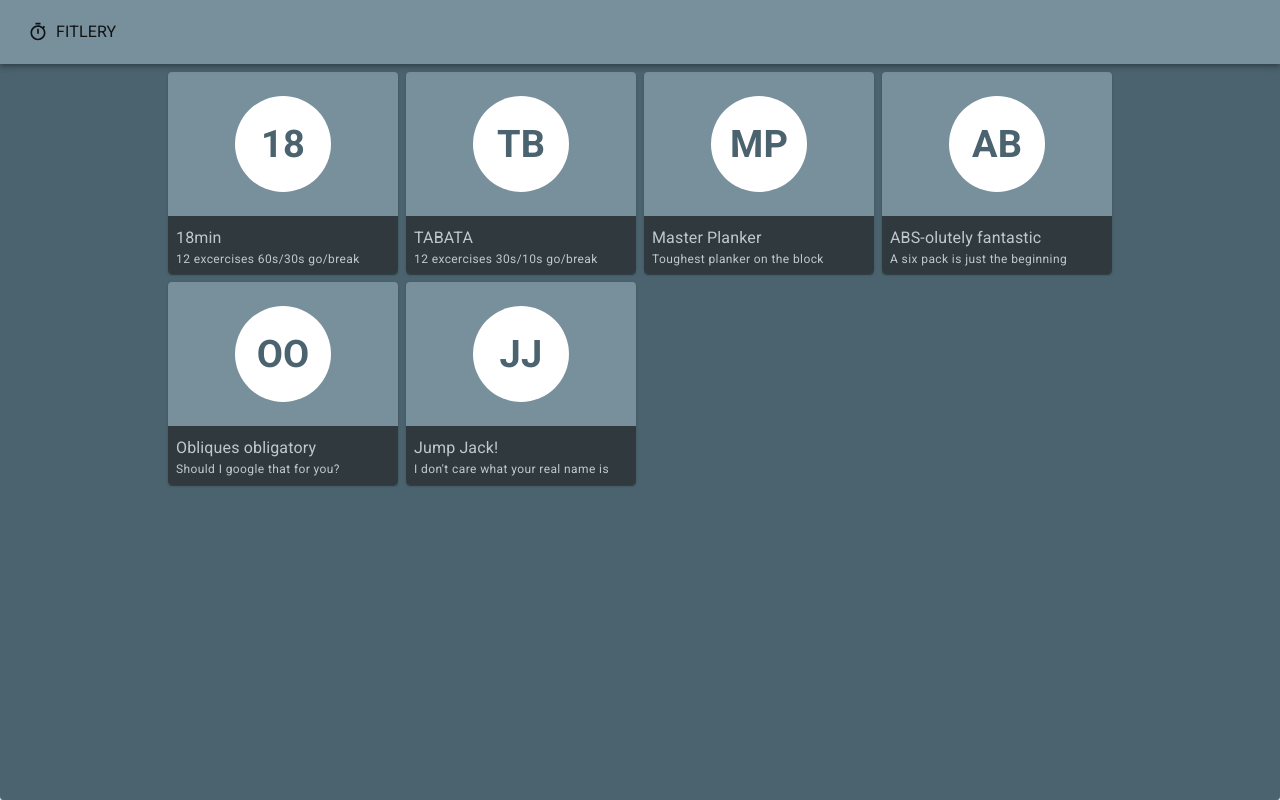
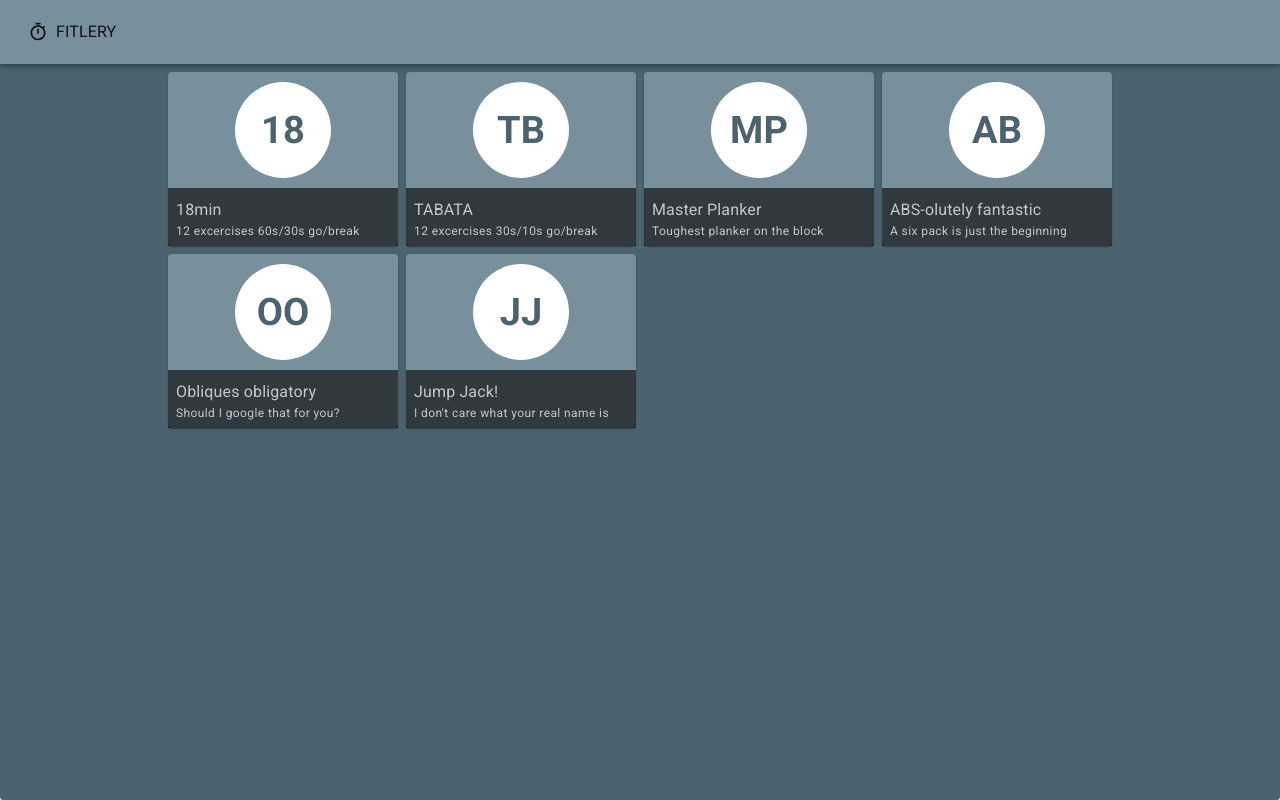
Before and after one commit to m00k/fitlery-web, a React (Create React App) app: page / in a window 1280 px wide. Built offline with nearby package versions, Linux system fonts and the light colour scheme.

Commit message:
style(workout): replace card with paper

```diff
--- a/src/workout/WorkoutList.tsx
+++ b/src/workout/WorkoutList.tsx
@@ -1,4 +1,4 @@
-import { Avatar, Card, Container, Typography } from '@material-ui/core';
+import { Avatar, Container, Paper, Typography } from '@material-ui/core';
 import { createStyles, makeStyles, Theme } from '@material-ui/core/styles';
 import React from 'react';
 import { workouts } from './data';
@@ -7,12 +7,12 @@ import { workouts } from './data';
 const useStyles = makeStyles((theme: Theme) =>
   createStyles({
     avatar: {
+      backgroundColor: theme.palette.background.paper,
+      color: theme.palette.secondary.dark,
       fontSize: theme.typography.h2.fontSize,
       fontWeight: theme.typography.fontWeightBold,
-      height: '6rem',
-      width: '6rem',
-      backgroundColor: theme.palette.background.paper,
-      color: theme.palette.secondary.dark
+      gridRow: 'span 3',
+      padding: '3rem',
     },
     card: {
       backgroundColor: theme.palette.secondary.main,
@@ -21,7 +21,10 @@ const useStyles = makeStyles((theme: Theme) =>
       },
       [theme.breakpoints.up('md')]: {
         gridColumn: 'span 3',
-      }
+      },
+      display: 'grid',
+      gridTemplateRows: '3fr 2fr',
+      paddingTop: theme.spacing(1),
     },
     container: {
       display: 'grid',
@@ -35,13 +38,14 @@ const useStyles = makeStyles((theme: Theme) =>
       color: theme.palette.secondary.contrastText,
       opacity: .6,
       padding: theme.spacing(1),
+      gridRow: 'span 2',
+      overflow: 'hidden',
+      marginTop: theme.spacing(1),
     },
     header: {
       display: 'grid',
       alignItems: 'center',
       justifyContent: 'center',
-      paddingBottom: theme.spacing(3),
-      paddingTop: theme.spacing(3),
     },
 
   }),
@@ -53,7 +57,7 @@ export default function WorkoutList() {
   return (
     <Container className={classes.container} disableGutters>
       {workouts.map((workout) => (
-        <Card key={workout.title} className={classes.card}>
+        <Paper key={workout.title} className={classes.card}>
           <div className={classes.header}>
             <Avatar className={classes.avatar}>
               {workout.short}
@@ -63,11 +67,11 @@ export default function WorkoutList() {
             <Typography variant="subtitle1" noWrap>
               {workout.title}
             </Typography>
-            <Typography variant="caption" component="p">
+            <Typography variant="caption" component="p" noWrap>
               {workout.description}
             </Typography>
           </div>
-        </Card>
+        </Paper>
       ))}
     </Container>
   );
```
